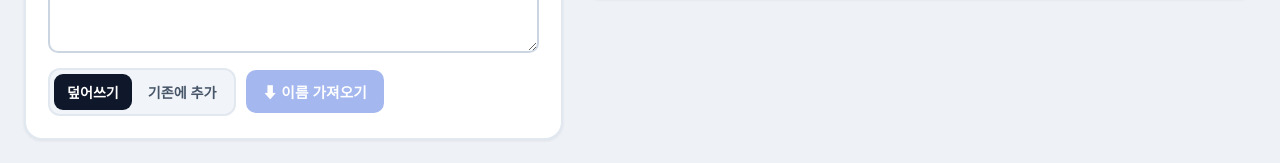
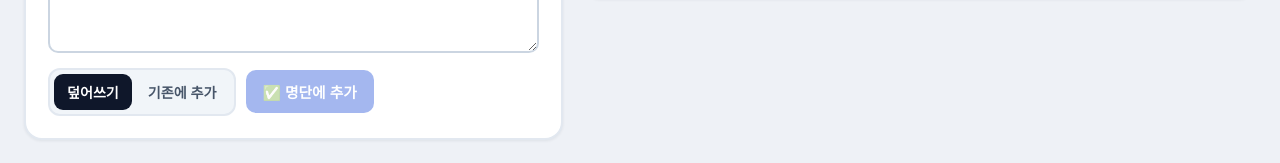
Before and after one commit to thehuihuifam/tournament-manager, a React (Vite) app in the folder web/: page / in a window 1280 px wide. Shown: the part 520-683 px from the top of the page. Built offline with nearby package versions, Linux system fonts and the light colour scheme.

Commit message:
copy(participants): rename import button label to 명단에 추가
Co-authored-by: arena-agent <297053741+arena-agent@users.noreply.github.com>

```diff
--- a/web/src/components/ParticipantsView.tsx
+++ b/web/src/components/ParticipantsView.tsx
@@ -193,8 +193,8 @@ export function ParticipantsView() {
               기존에 추가
             </button>
           </div>
-          <button className="btn primary" onClick={doImport} disabled={!bulk.trim()}>
-            ⬇ 이름 가져오기
+          <button className="btn primary" onClick={doImport} disabled={!bulk.trim()} title="입력한 명단을 참가자 목록에 추가합니다" aria-label="입력한 명단을 참가자 목록에 추가합니다">
+            ✅ 명단에 추가
           </button>
         </div>
         {report && (
```
